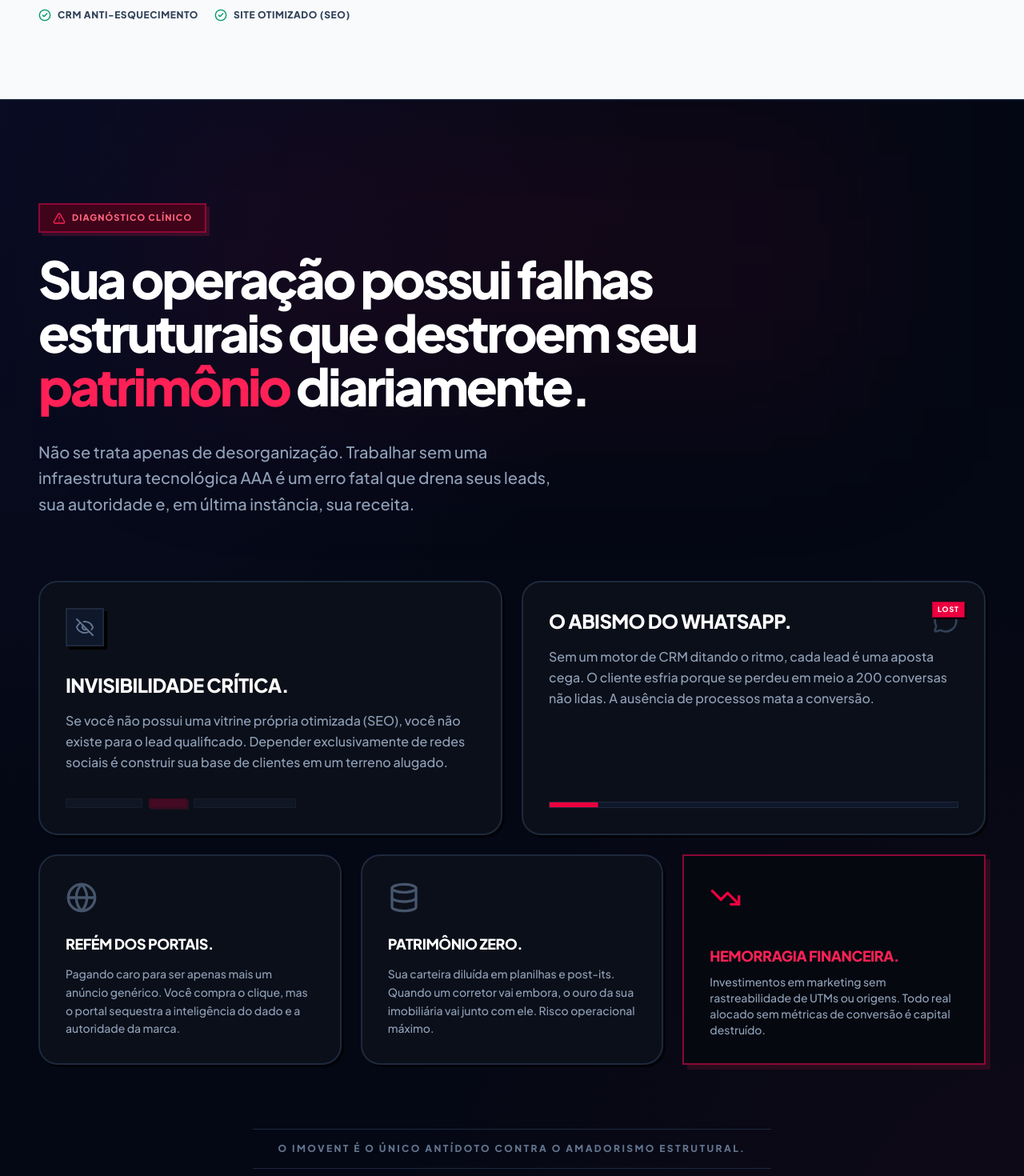
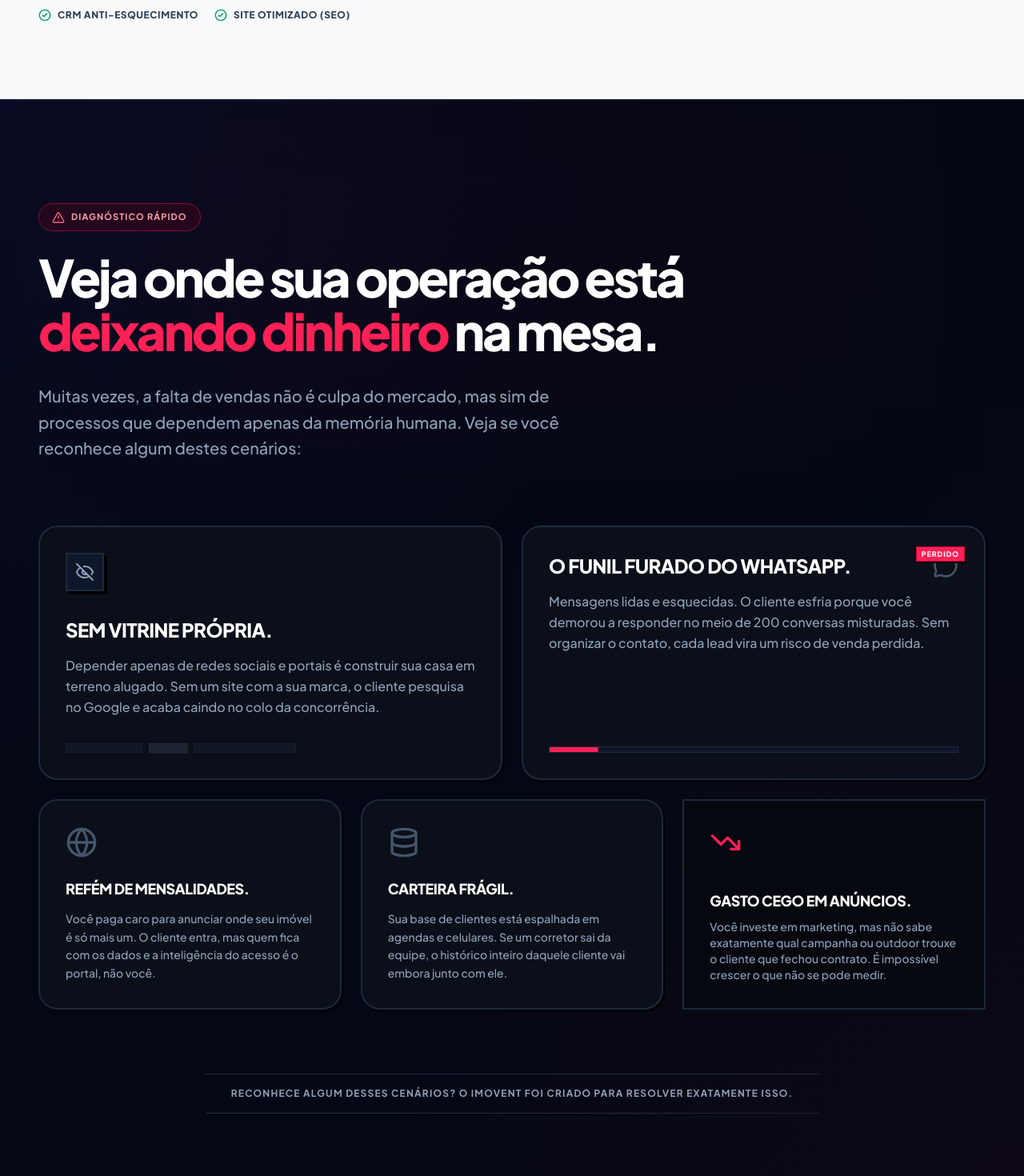
Before and after one commit to wendelvx/imovent-lp, a React (Vite) app: page / in a window 1280 px wide. Shown: the part 940-2410 px from the top of the page at 80% size. Built offline with nearby package versions, Linux system fonts and the light colour scheme.

Commit message:
Refactor AgitacaoDor component for clarity and focus

```diff
--- a/src/components/landing/AgitacaoDor.jsx
+++ b/src/components/landing/AgitacaoDor.jsx
@@ -16,31 +16,31 @@ export default function AgitacaoDor() {
   return (
     <section className="bg-mesh-dark py-32 px-6 lg:px-12 border-y-2 border-slate-900 relative overflow-hidden">
 
-      {/* Glow de Fundo (Sanguíneo e denso para representar perda) */}
-      <div className="absolute top-0 left-1/2 -translate-x-1/2 w-full max-w-4xl h-96 bg-rose-900/10 blur-[100px] pointer-events-none"></div>
+      {/* Glow de Fundo (Mais suave, focando em atenção em vez de "perigo") */}
+      <div className="absolute top-0 left-1/2 -translate-x-1/2 w-full max-w-4xl h-96 bg-rose-900/5 blur-[120px] pointer-events-none"></div>
 
       <div className="max-w-7xl mx-auto relative z-10">
 
-        {/* Header da Seção: O Diagnóstico Fatal */}
+        {/* Header da Seção: Empatia e Identificação */}
         <motion.div
           initial={{ opacity: 0, y: 20 }}
           whileInView={{ opacity: 1, y: 0 }}
           viewport={{ once: true, margin: "-100px" }}
           className="mb-20 max-w-4xl"
         >
-          <div className="inline-flex items-center gap-2 px-4 py-2 bg-rose-950/80 border-2 border-rose-900 mb-6 shadow-[4px_4px_0px_0px_rgba(225,29,72,0.2)]">
-            <AlertTriangle className="w-4 h-4 text-rose-500" />
-            <span className="text-[11px] font-black text-rose-400 tracking-widest uppercase">Diagnóstico Clínico</span>
+          <div className="inline-flex items-center gap-2 px-4 py-2 bg-rose-950/40 border border-rose-900 mb-6 rounded-full">
+            <AlertTriangle className="w-4 h-4 text-rose-400" />
+            <span className="text-[11px] font-bold text-rose-300 tracking-widest uppercase">Diagnóstico Rápido</span>
           </div>
           <h2 className="text-4xl md:text-5xl lg:text-[4rem] font-extrabold text-white tracking-tighter leading-[1.05]">
-            Sua operação possui falhas estruturais que destroem seu <span className="text-rose-500">patrimônio</span> diariamente.
+            Veja onde sua operação está <span className="text-rose-500">deixando dinheiro</span> na mesa.
           </h2>
           <p className="mt-8 text-xl text-slate-400 font-medium max-w-2xl leading-relaxed">
-            Não se trata apenas de desorganização. Trabalhar sem uma infraestrutura tecnológica AAA é um erro fatal que drena seus leads, sua autoridade e, em última instância, sua receita.
+            Muitas vezes, a falta de vendas não é culpa do mercado, mas sim de processos que dependem apenas da memória humana. Veja se você reconhece algum destes cenários:
           </p>
         </motion.div>
 
-        {/* Bento Grid: A Anatomia da Perda (Zero Glassmorphism) */}
+        {/* Bento Grid: A Anatomia do Dia a Dia */}
         <motion.div
           variants={staggerContainer}
           initial="hidden"
@@ -50,20 +50,20 @@ export default function AgitacaoDor() {
         >
 
           {/* Card 1: Invisibilidade Digital (Site) - GRANDE */}
-          <motion.div variants={cardVariant} className="lg:col-span-3 bento-card-dark border-2 border-slate-800 hover:border-rose-900 p-8 group flex flex-col justify-between">
+          <motion.div variants={cardVariant} className="lg:col-span-3 bento-card-dark border-2 border-slate-800 hover:border-slate-700 p-8 group flex flex-col justify-between">
             <div>
-              <div className="w-12 h-12 bg-slate-900 flex items-center justify-center border-2 border-slate-800 mb-8 group-hover:bg-rose-950/50 transition-colors shadow-[4px_4px_0px_0px_rgba(0,0,0,1)]">
-                <EyeOff className="w-6 h-6 text-slate-500 group-hover:text-rose-500 transition-colors" />
+              <div className="w-12 h-12 bg-slate-900 flex items-center justify-center border-2 border-slate-800 mb-8 group-hover:bg-slate-800 transition-colors shadow-[4px_4px_0px_0px_rgba(0,0,0,1)]">
+                <EyeOff className="w-6 h-6 text-slate-400 group-hover:text-white transition-colors" />
               </div>
-              <h3 className="text-2xl font-black text-white mb-4 tracking-tight uppercase">Invisibilidade Crítica.</h3>
+              <h3 className="text-2xl font-black text-white mb-4 tracking-tight uppercase">Sem vitrine própria.</h3>
               <p className="text-slate-400 font-medium leading-relaxed">
-                Se você não possui uma vitrine própria otimizada (SEO), você não existe para o lead qualificado. Depender exclusivamente de redes sociais é construir sua base de clientes em um terreno alugado.
+                Depender apenas de redes sociais e portais é construir sua casa em terreno alugado. Sem um site com a sua marca, o cliente pesquisa no Google e acaba caindo no colo da concorrência.
               </p>
             </div>
             {/* Visual de Erro 404/Invisibilidade - Blocos Sólidos */}
             <div className="mt-8 flex gap-2 opacity-30 group-hover:opacity-100 transition-opacity">
               <div className="h-3 w-24 bg-slate-800 border border-slate-700"></div>
-              <div className="h-3 w-12 bg-rose-700 border border-rose-900 shadow-[2px_2px_0px_0px_rgba(225,29,72,0.5)]"></div>
+              <div className="h-3 w-12 bg-slate-600 border border-slate-500 shadow-[2px_2px_0px_0px_rgba(255,255,255,0.1)]"></div>
               <div className="h-3 w-32 bg-slate-800 border border-slate-700"></div>
             </div>
           </motion.div>
@@ -72,20 +72,20 @@ export default function AgitacaoDor() {
           <motion.div variants={cardVariant} className="lg:col-span-3 bento-card-dark border-2 border-slate-800 hover:border-indigo-900/80 p-8 group relative flex flex-col justify-between">
             <div className="absolute top-8 right-8">
                <div className="relative">
-                  <MessageCircle className="w-8 h-8 text-slate-700 group-hover:text-indigo-500 transition-colors" />
-                  <span className="absolute -top-2 -right-2 bg-rose-600 text-[9px] font-black px-1.5 py-0.5 text-white border border-rose-800 shadow-[2px_2px_0px_0px_rgba(0,0,0,1)] uppercase tracking-widest">Lost</span>
+                  <MessageCircle className="w-8 h-8 text-slate-600 group-hover:text-indigo-400 transition-colors" />
+                  <span className="absolute -top-2 -right-2 bg-rose-500 text-[9px] font-black px-1.5 py-0.5 text-white border border-rose-700 shadow-[2px_2px_0px_0px_rgba(0,0,0,1)] uppercase tracking-widest">Perdido</span>
                </div>
             </div>
             <div>
-              <h3 className="text-2xl font-black text-white mb-4 tracking-tight uppercase">O Abismo do WhatsApp.</h3>
+              <h3 className="text-2xl font-black text-white mb-4 tracking-tight uppercase">O funil furado do WhatsApp.</h3>
               <p className="text-slate-400 font-medium leading-relaxed">
-                Sem um motor de CRM ditando o ritmo, cada lead é uma aposta cega. O cliente esfria porque se perdeu em meio a 200 conversas não lidas. A ausência de processos mata a conversão.
+                Mensagens lidas e esquecidas. O cliente esfria porque você demorou a responder no meio de 200 conversas misturadas. Sem organizar o contato, cada lead vira um risco de venda perdida.
               </p>
             </div>
             {/* Barra de progresso sólida e brutalista */}
             <div className="mt-8 h-2 w-full bg-slate-900 border border-slate-800 overflow-hidden flex">
               <motion.div
-                className="h-full bg-rose-600 border-r border-rose-800"
+                className="h-full bg-rose-500 border-r border-rose-700"
                 initial={{ width: "100%" }}
                 whileInView={{ width: "12%" }}
                 transition={{ duration: 2, delay: 0.5, ease: "circOut" }}
@@ -95,29 +95,29 @@ export default function AgitacaoDor() {
 
           {/* Card 3: Refém de Portais - QUADRADO */}
           <motion.div variants={cardVariant} className="lg:col-span-2 bento-card-dark border-2 border-slate-800 p-8 group">
-            <Globe className="w-10 h-10 text-slate-600 mb-6 group-hover:text-amber-500 transition-colors" />
-            <h3 className="text-lg font-black text-white mb-3 tracking-tight uppercase">Refém dos Portais.</h3>
+            <Globe className="w-10 h-10 text-slate-600 mb-6 group-hover:text-amber-400 transition-colors" />
+            <h3 className="text-lg font-black text-white mb-3 tracking-tight uppercase">Refém de Mensalidades.</h3>
             <p className="text-slate-400 text-sm font-medium leading-relaxed">
-              Pagando caro para ser apenas mais um anúncio genérico. Você compra o clique, mas o portal sequestra a inteligência do dado e a autoridade da marca.
+              Você paga caro para anunciar onde seu imóvel é só mais um. O cliente entra, mas quem fica com os dados e a inteligência do acesso é o portal, não você.
             </p>
           </motion.div>
 
           {/* Card 4: Dados Perdidos - QUADRADO */}
           <motion.div variants={cardVariant} className="lg:col-span-2 bento-card-dark border-2 border-slate-800 p-8 group">
-            <Database className="w-10 h-10 text-slate-600 mb-6 group-hover:text-indigo-500 transition-colors" />
-            <h3 className="text-lg font-black text-white mb-3 tracking-tight uppercase">Patrimônio Zero.</h3>
+            <Database className="w-10 h-10 text-slate-600 mb-6 group-hover:text-emerald-400 transition-colors" />
+            <h3 className="text-lg font-black text-white mb-3 tracking-tight uppercase">Carteira Frágil.</h3>
             <p className="text-slate-400 text-sm font-medium leading-relaxed">
-              Sua carteira diluída em planilhas e post-its. Quando um corretor vai embora, o ouro da sua imobiliária vai junto com ele. Risco operacional máximo.
+              Sua base de clientes está espalhada em agendas e celulares. Se um corretor sai da equipe, o histórico inteiro daquele cliente vai embora junto com ele.
             </p>
           </motion.div>
 
           {/* Card 5: ROI Cego - LARGO INFERIOR */}
-          <motion.div variants={cardVariant} className="lg:col-span-2 bg-[#05080f] border-2 border-rose-900 p-8 shadow-[6px_6px_0px_0px_rgba(225,29,72,0.15)] group flex flex-col justify-between">
-            <TrendingDown className="w-10 h-10 text-rose-600 mb-6" />
+          <motion.div variants={cardVariant} className="lg:col-span-2 bg-[#05080f] border-2 border-slate-800 p-8 group flex flex-col justify-between">
+            <TrendingDown className="w-10 h-10 text-rose-500 mb-6" />
             <div>
-              <h3 className="text-lg font-black text-rose-500 mb-2 tracking-tight uppercase">Hemorragia Financeira.</h3>
+              <h3 className="text-lg font-black text-white mb-2 tracking-tight uppercase">Gasto Cego em Anúncios.</h3>
               <p className="text-slate-400 text-sm font-medium">
-                Investimentos em marketing sem rastreabilidade de UTMs ou origens. Todo real alocado sem métricas de conversão é capital destruído.
+                Você investe em marketing, mas não sabe exatamente qual campanha ou outdoor trouxe o cliente que fechou contrato. É impossível crescer o que não se pode medir.
               </p>
             </div>
           </motion.div>
@@ -130,8 +130,8 @@ export default function AgitacaoDor() {
           whileInView={{ opacity: 1 }}
           className="mt-20 text-center"
         >
-          <p className="text-slate-500 font-black tracking-[0.2em] uppercase text-xs border-y border-slate-800 py-4 inline-block px-8">
-            O Imovent é o único antídoto contra o amadorismo estrutural.
+          <p className="text-slate-400 font-bold tracking-[0.1em] uppercase text-xs border-y border-slate-800 py-4 inline-block px-8">
+            Reconhece algum desses cenários? O Imovent foi criado para resolver exatamente isso.
           </p>
         </motion.div>
       </div>
```
